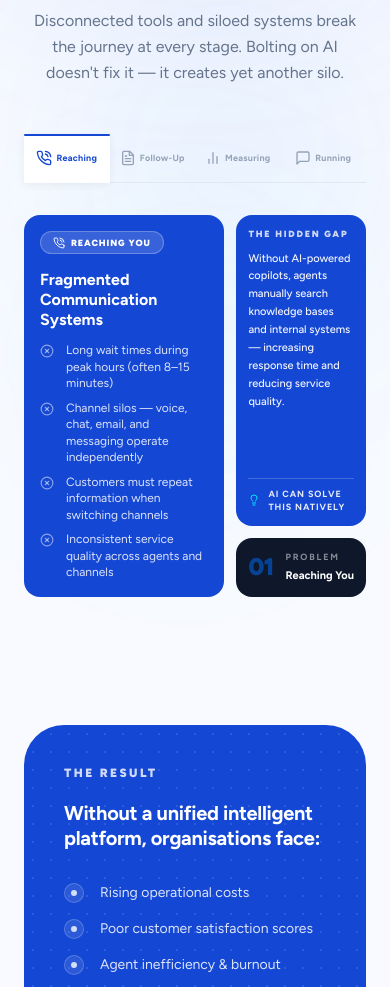
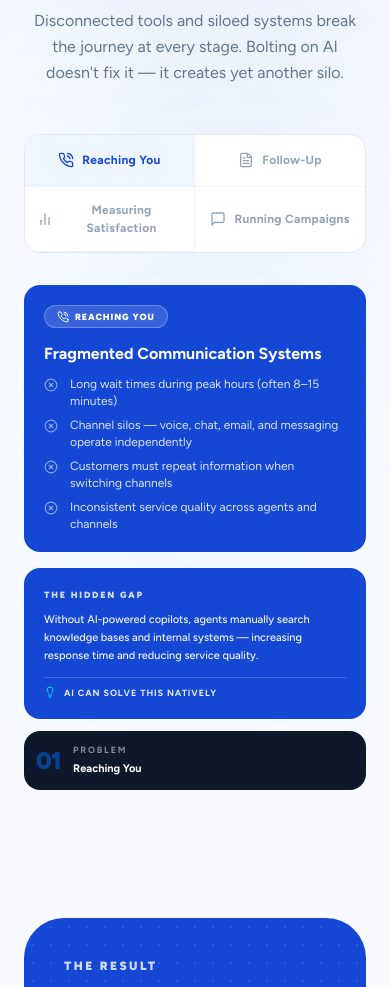
Before and after one commit to varalakshmivaru231020-svg/inaipi, a Next.js app: page / in a window 390 px wide. Shown: the part 1480-2467 px from the top of the page. Built offline with nearby package versions, Linux system fonts and the light colour scheme.

Commit message:
fix: Problem section mobile layout — 2x2 tab grid, stacked content cards
Co-Authored-By: Claude Sonnet 4.6 <noreply@anthropic.com>

```diff
--- a/src/components/sections/Problem.tsx
+++ b/src/components/sections/Problem.tsx
@@ -115,7 +115,7 @@ export default function Problem() {
             whileInView={{ opacity: 1, y: 0 }}
             viewport={{ once: true }}
             transition={{ duration: 0.6, delay: 0.15, ease: [0.16, 1, 0.3, 1] }}
-            className="relative flex w-full border-b border-slate-200 mb-8"
+            className="grid grid-cols-2 sm:flex w-full border border-slate-200 sm:border-0 sm:border-b rounded-2xl sm:rounded-none overflow-hidden mb-8 bg-white sm:bg-transparent"
           >
             {painPoints.map((p, i) => {
               const Icon = p.icon;
@@ -124,24 +124,17 @@ export default function Problem() {
                 <button
                   key={i}
                   onClick={() => setActive(i)}
-                  className={`relative flex flex-1 items-center justify-center gap-1 sm:gap-2 py-3 sm:py-4 px-1 sm:px-4 text-[11px] sm:text-[13px] font-bold tracking-wide font-figtree transition-colors duration-200 min-h-[48px] ${
-                    isActive ? 'text-[#1447d4]' : 'text-slate-400 hover:text-slate-600'
-                  }`}
+                  className={`relative flex flex-1 items-center justify-center gap-2 py-3.5 sm:py-4 px-3 sm:px-4 text-[12px] sm:text-[13px] font-bold tracking-wide font-figtree transition-colors duration-200 min-h-[52px] border-b sm:border-b-0 border-slate-100 last:border-b-0 ${
+                    i % 2 === 0 ? 'border-r sm:border-r-0 border-slate-100' : ''
+                  } ${isActive ? 'text-[#1447d4] bg-blue-50 sm:bg-transparent' : 'text-slate-400 hover:text-slate-600'}`}
                 >
                   {isActive && (
-                    <motion.div layoutId="tab-bg"
-                      className="absolute inset-x-0 inset-y-0 bottom-[-1px] bg-white z-0"
-                      style={{ boxShadow: '0 2px 8px rgba(0,0,0,0.06)' }}
-                    />
-                  )}
-                  {isActive && (
                     <motion.div layoutId="tab-line"
-                      className="absolute top-0 left-0 right-0 h-[2px] z-10 rounded-full" style={{ background: '#1447d4' }}
+                      className="absolute bottom-0 sm:top-0 left-0 right-0 h-[2px] sm:h-[2px] z-10 rounded-full hidden sm:block" style={{ background: '#1447d4' }}
                     />
                   )}
                   <Icon className="w-4 h-4 shrink-0 relative z-10" />
-                  <span className="relative z-10 hidden sm:inline">{p.tag}</span>
-                  <span className="relative z-10 sm:hidden text-[9px] leading-tight text-center">{p.tag.split(' ')[0]}</span>
+                  <span className="relative z-10">{p.tag}</span>
                 </button>
               );
             })}
@@ -155,11 +148,11 @@ export default function Problem() {
               animate={{ opacity: 1, y: 0 }}
               exit={{ opacity: 0, y: -20 }}
               transition={{ duration: 0.38, ease: [0.22, 1, 0.36, 1] }}
-              className="grid grid-cols-5 gap-3 sm:gap-5"
+              className="grid grid-cols-1 lg:grid-cols-5 gap-4 lg:gap-5"
             >
               {/* Left — problems */}
               <div
-                className="col-span-3 rounded-2xl sm:rounded-3xl p-4 sm:p-8 flex flex-col"
+                className="col-span-1 lg:col-span-3 rounded-2xl sm:rounded-3xl p-5 sm:p-8 flex flex-col"
                 style={{ background: '#1447d4' }}
               >
                 <div className="inline-flex items-center gap-1.5 px-3 sm:px-4 py-1 sm:py-1.5 rounded-full text-[9px] sm:text-xs font-black uppercase tracking-widest mb-4 sm:mb-6 bg-white/15 text-white border border-white/25 self-start font-figtree">
@@ -184,9 +177,9 @@ export default function Problem() {
               </div>
 
               {/* Right — gap + step */}
-              <div className="col-span-2 flex flex-col gap-3 sm:gap-4">
+              <div className="col-span-1 lg:col-span-2 flex flex-col sm:flex-row lg:flex-col gap-3 sm:gap-4">
                 <div
-                  className="rounded-2xl sm:rounded-3xl p-3 sm:p-7 text-white flex flex-col flex-1"
+                  className="rounded-2xl sm:rounded-3xl p-5 sm:p-7 text-white flex flex-col flex-1"
                   style={{ background: '#1447d4' }}
                 >
                   <p className="text-[9px] sm:text-xs font-black uppercase tracking-[0.2em] text-white/80 mb-2 sm:mb-3 font-figtree">The Hidden Gap</p>
```
